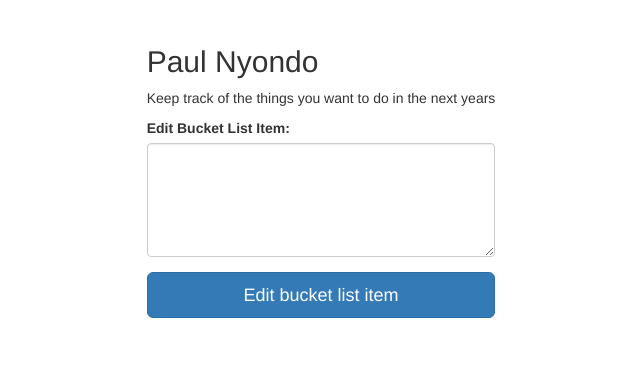
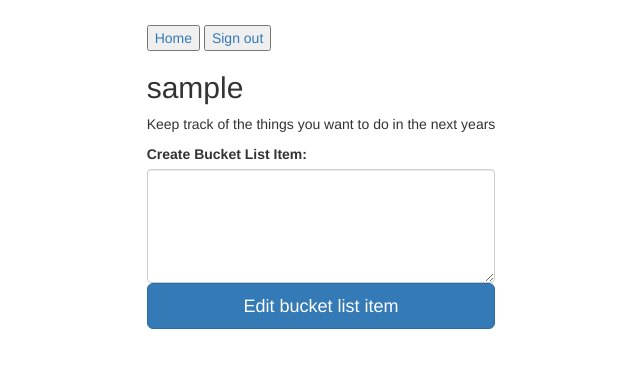
Before and after one commit to Descartess/BucketList, a Flask app: template app/templates/editBucketListItem.html in a window 1280 px wide. Shown: the top 368 px of the page, without its empty margins (319-959 px from the left). Run offline with Flask 2, Linux system fonts and the light colour scheme; the template is opened without the code that fills it: most values are stand-ins (such as "Sample title", 1, 10 or a date in 2020); some libraries are stand-ins or nearby versions.

Commit message:
Add edit bucket list item

```diff
--- a/app/templates/bucketList.html
+++ b/app/templates/bucketList.html
@@ -28,7 +28,9 @@
                         <a href="{{url_for('deletebucketlistItem',b_id=b_id,item_id=loop.index0)}}">
                             <span class="glyphicon glyphicon-trash pull-right"></span>
                         </a>
-                        <span class="glyphicon glyphicon-pencil pull-right"></span>
+                        <a href="{{url_for('editbucketlistItem',b_id=b_id,item_id=loop.index0)}}">
+                            <span class="glyphicon glyphicon-pencil pull-right"></span>
+                        </a>
                     </li>
                 {% endfor %}
             </ul>
--- a/app/templates/editBucketListItem.html
+++ b/app/templates/editBucketListItem.html
@@ -1,15 +1,22 @@
 {% extends "base.html" %}
 {% block title %} Home {% endblock %}
 {% block body %}
-            <h2>Paul Nyondo</h2>
+    <a href="{{url_for('home')}}">
+        <button>Home</button>
+    </a>
+    <a href="{{url_for('signout')}}">
+        <button> Sign out </button>
+    </a>
+    <h2>{{ data.username }}</h2>
     <div class="subtitle">
         <p> Keep track of the things you want to do in the next years</p>
     </div>
-            <div class="form-group">
-                <label for="comment">Edit Bucket List Item:</label>
-                <textarea class="form-control" rows="5" id="comment"></textarea>
-            </div>
+    <form class="form-group" method="POST" action="{{url_for('editbucketlistItem',b_id=b_id,item_id=item_id)}}">
+        <label for="comment">Create Bucket List Item:</label>
+        <textarea class="form-control" rows="5" id="comment" name="blist_item" value ="{{data.bucket_lists[b_id].list_items[item_id].name}}">
+        </textarea>
         <button type="submit" class="btn btn-lg btn-primary btn-block">
          Edit bucket list item
         </button>
+    </form>
 {% endblock %}
```
Lines whose indentation alone changed are shown as unchanged.
